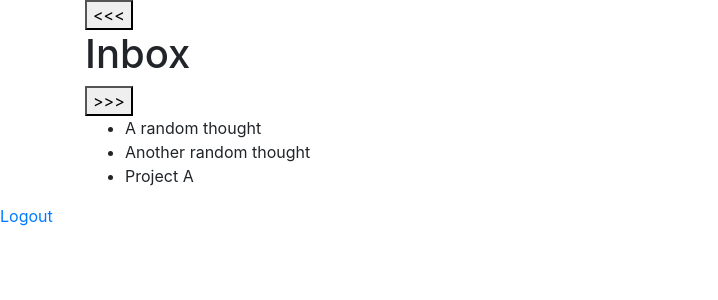
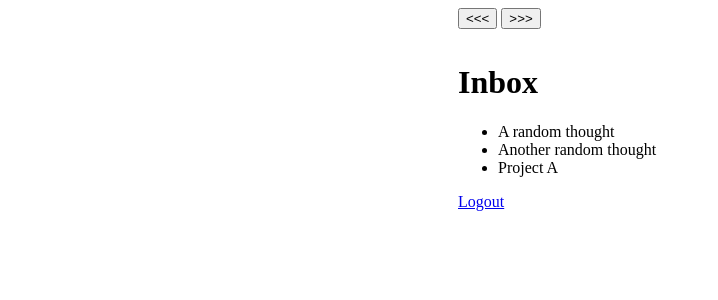
Before and after one commit to sirrah23/GTDApp, a Flask app: page /home in a window 1280 px wide. Shown: the top 300 px of the page, without its empty margins (0-718 px from the left). Run offline with Flask 2, Linux system fonts and the light colour scheme; the visitor is signed in with stand-in values (Sample User, id 1); some libraries are stand-ins or nearby versions.

Commit message:
Added some CSS grid to align stuff better

```diff
--- a/src/templates/home.html
+++ b/src/templates/home.html
@@ -3,16 +3,42 @@
     <title>GTD App</title>
     <meta name="viewport" content="width=device-width, initial-scale=1.0">
     <script src="https://cdn.jsdelivr.net/npm/vue"></script>
-    <link href="static/bootstrap.min.css" rel="stylesheet" media="screen">
+    <style>
+        #app {
+            display: grid;
+            grid-template-columns: 450px auto 450px;
+            grid-template-rows: 35px auto;
+        }
+
+        .header {
+            grid-column: 2 / 4;
+        }
+
+        .content {
+            grid-column: 2 / 4;
+        }
+
+        #button-forward{
+            justify-self: start;
+        }
+
+        #button-back{
+            justify-self: end;
+        }
+
+    </style>
   </head>
   <body>
     {% raw %}
     <div class="container">
       <div id="app">
           <!-- TODO: Inline these buttons...flexbox? -->
-          <span id="button-back"><button v-on:click="toggleModeBackward()"><<<</button>
+          <div class="header">
+            <span id="button-back"><button v-on:click="toggleModeBackward()"><<<</button></span>
+            <span id="button-forward"><button v-on:click="toggleModeForward()">>>></button></span>
+          </div>
+          <div class="content">
             <span id="mode"> <h1>{{ modeStr }}</h1></span>
-          <span id="button-forward"><button v-on:click="toggleModeForward()">>>></button>
             <!-- Items or Someday/Maybe list -->
             <ul id="items" v-if="mode === 0 || mode === 1">
                 <li v-for="item in items" v-if="item.location === modeStr.toLowerCase()">
@@ -37,10 +63,11 @@
                     </ul>
                 </li>
             </ul>
+            <a href="/logout">Logout</a>
+        <div>
       </div>
     </div>
     {% endraw %}
-    <a href="/logout">Logout</a>
   </body>
   <script>
     var app = new Vue({
--- a/src/templates/login.html
+++ b/src/templates/login.html
@@ -2,7 +2,6 @@
   <head>
     <title>GTD App</title>
     <meta name="viewport" content="width=device-width, initial-scale=1.0">
-    <link href="static/bootstrap.min.css" rel="stylesheet" media="screen">
   </head>
   <body>
     <div class="container">
--- a/src/templates/register.html
+++ b/src/templates/register.html
@@ -2,7 +2,6 @@
   <head>
     <title>GTD App</title>
     <meta name="viewport" content="width=device-width, initial-scale=1.0">
-    <link href="static/bootstrap.min.css" rel="stylesheet" media="screen">
   </head>
   <body>
     <div class="container">
```
Lines whose indentation alone changed are shown as unchanged.
